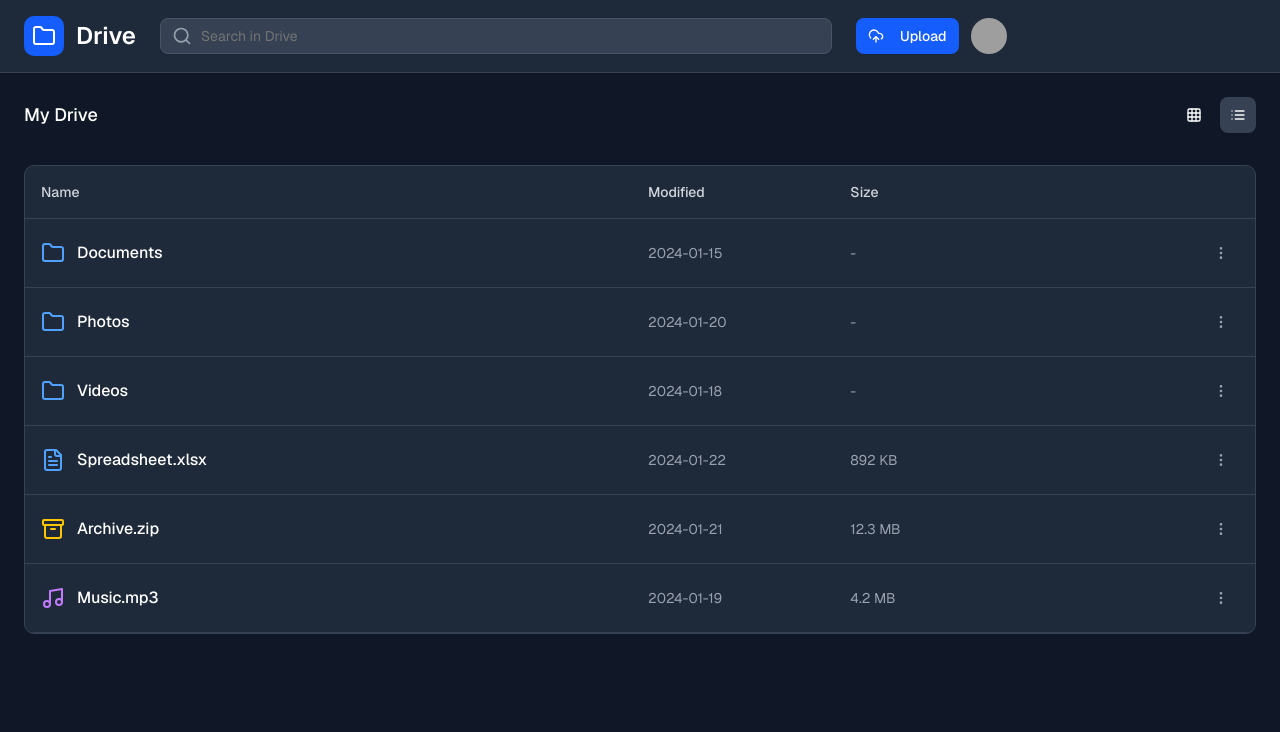
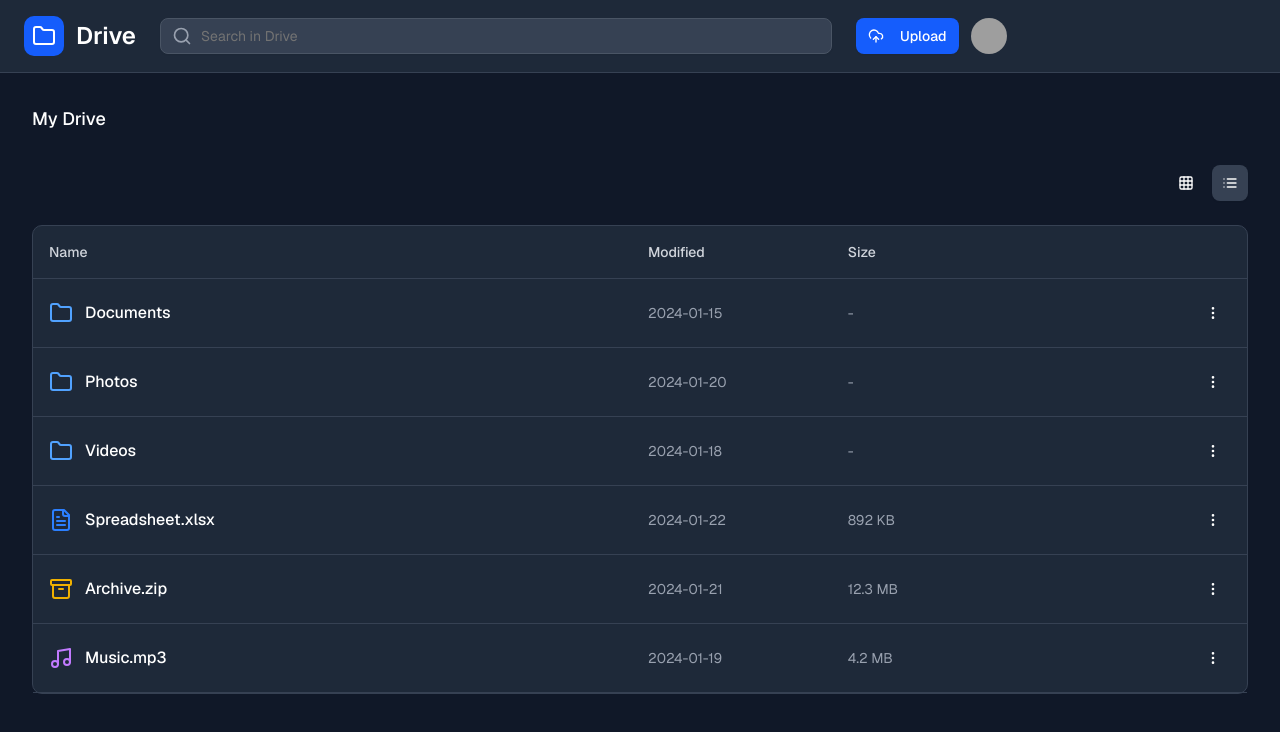
Before and after one commit to olamideakintayo/google-drive-app, a Next.js app: page / in a window 1280 px wide. Shown: the top 732 px of the page. Built offline with nearby package versions, Linux system fonts and the light colour scheme; grey boxes are pictures that could not be loaded.

Commit message:
build fix

```diff
--- a/google-drive-clone.tsx
+++ b/google-drive-clone.tsx
@@ -26,7 +26,7 @@ import {
   DropdownMenuTrigger,
 } from "~/components/ui/dropdown-menu"
 import {
-  Breadcrumb as BreadcrumbComponent,
+  Breadcrumb,
   BreadcrumbItem,
   BreadcrumbLink,
   BreadcrumbList,
@@ -35,45 +35,35 @@ import {
 } from "~/components/ui/breadcrumb"
 import { Badge } from "~/components/ui/badge"
 
-// Type definitions
-interface DriveItem {
+// Mock data structure
+interface FileItem {
   id: string
   name: string
-  type: "folder" | "file"
+  type: "file" | "folder"
   fileType?: string
   size?: string
   modified: string
   url?: string
-  items?: DriveItem[]
+  items?: FileItem[]
 }
 
-interface DriveData {
-  root: DriveItem
-}
-
-interface Breadcrumb {
-  id: string
-  name: string
-}
-
-// Mock data structure
-const mockData: DriveData = {
+const mockData: { root: FileItem } = {
   root: {
     id: "root",
     name: "My Drive",
-    type: "folder",
-    modified: "2024-01-22",
+    type: "folder" as const,
+    modified: "2024-01-01",
     items: [
       {
         id: "1",
         name: "Documents",
-        type: "folder",
+        type: "folder" as const,
         modified: "2024-01-15",
         items: [
           {
             id: "1-1",
             name: "Resume.pdf",
-            type: "file",
+            type: "file" as const,
             fileType: "pdf",
             size: "2.3 MB",
             modified: "2024-01-10",
@@ -82,7 +72,7 @@ const mockData: DriveData = {
           {
             id: "1-2",
             name: "Cover Letter.docx",
-            type: "file",
+            type: "file" as const,
             fileType: "document",
             size: "1.1 MB",
             modified: "2024-01-12",
@@ -91,7 +81,7 @@ const mockData: DriveData = {
           {
             id: "1-3",
             name: "Project Proposal.pdf",
-            type: "file",
+            type: "file" as const,
             fileType: "pdf",
             size: "5.2 MB",
             modified: "2024-01-15",
@@ -102,19 +92,19 @@ const mockData: DriveData = {
       {
         id: "2",
         name: "Photos",
-        type: "folder",
+        type: "folder" as const,
         modified: "2024-01-20",
         items: [
           {
             id: "2-1",
             name: "Vacation 2024",
-            type: "folder",
+            type: "folder" as const,
             modified: "2024-01-20",
             items: [
               {
                 id: "2-1-1",
                 name: "beach.jpg",
-                type: "file",
+                type: "file" as const,
                 fileType: "image",
                 size: "3.2 MB",
                 modified: "2024-01-18",
@@ -123,7 +113,7 @@ const mockData: DriveData = {
               {
                 id: "2-1-2",
                 name: "sunset.jpg",
-                type: "file",
+                type: "file" as const,
                 fileType: "image",
                 size: "2.8 MB",
                 modified: "2024-01-19",
@@ -134,7 +124,7 @@ const mockData: DriveData = {
           {
             id: "2-2",
             name: "profile.png",
-            type: "file",
+            type: "file" as const,
             fileType: "image",
             size: "1.5 MB",
             modified: "2024-01-20",
@@ -145,13 +135,13 @@ const mockData: DriveData = {
       {
         id: "3",
         name: "Videos",
-        type: "folder",
+        type: "folder" as const,
         modified: "2024-01-18",
         items: [
           {
             id: "3-1",
             name: "presentation.mp4",
-            type: "file",
+            type: "file" as const,
             fileType: "video",
             size: "45.2 MB",
             modified: "2024-01-18",
@@ -160,7 +150,7 @@ const mockData: DriveData = {
           {
             id: "3-2",
             name: "demo.mov",
-            type: "file",
+            type: "file" as const,
             fileType: "video",
             size: "23.1 MB",
             modified: "2024-01-17",
@@ -171,7 +161,7 @@ const mockData: DriveData = {
       {
         id: "4",
         name: "Spreadsheet.xlsx",
-        type: "file",
+        type: "file" as const,
         fileType: "document",
         size: "892 KB",
         modified: "2024-01-22",
@@ -180,7 +170,7 @@ const mockData: DriveData = {
       {
         id: "5",
         name: "Archive.zip",
-        type: "file",
+        type: "file" as const,
         fileType: "archive",
         size: "12.3 MB",
         modified: "2024-01-21",
@@ -189,7 +179,7 @@ const mockData: DriveData = {
       {
         id: "6",
         name: "Music.mp3",
-        type: "file",
+        type: "file" as const,
         fileType: "audio",
         size: "4.2 MB",
         modified: "2024-01-19",
@@ -208,17 +198,17 @@ const getFileIcon = (fileType: string) => {
     case "audio":
       return <Music className="w-6 h-6 text-purple-400" />
     case "pdf":
-      return <FileText className="w-6 h-6 text-red-400" />
+      return <FileText className="w-6 h-6 text-red-500" />
     case "document":
-      return <FileText className="w-6 h-6 text-blue-400" />
+      return <FileText className="w-6 h-6 text-blue-500" />
     case "archive":
-      return <Archive className="w-6 h-6 text-yellow-400" />
+      return <Archive className="w-6 h-6 text-yellow-500" />
     default:
       return <FileText className="w-6 h-6 text-gray-400" />
   }
 }
 
-const findItemById = (items: DriveItem[], id: string): DriveItem | null => {
+const findItemById = (items: FileItem[], id: string): FileItem | null => {
   for (const item of items) {
     if (item.id === id) return item
     if (item.items) {
@@ -229,27 +219,28 @@ const findItemById = (items: DriveItem[], id: string): DriveItem | null => {
   return null
 }
 
-const buildBreadcrumbs = (currentPath: string[], data: DriveData): Breadcrumb[] => {
-  const breadcrumbs: Breadcrumb[] = [{ id: "root", name: "My Drive" }]
+const buildBreadcrumbs = (currentPath: string[], data: { root: FileItem }) => {
+  const breadcrumbs = [{ id: "root", name: "My Drive" }]
   let current = data.root
 
   for (const pathId of currentPath) {
     if (pathId === "root") continue
     const foundItem = findItemById(current.items || [], pathId)
     if (foundItem) {
+      current = foundItem
       breadcrumbs.push({ id: foundItem.id, name: foundItem.name })
-      current = foundItem
     }
   }
+
   return breadcrumbs
 }
 
 export default function GoogleDriveClone() {
-  const [currentPath, setCurrentPath] = useState<string[]>(["root"])
+  const [currentPath, setCurrentPath] = useState(["root"])
   const [viewMode, setViewMode] = useState<"grid" | "list">("list")
   const [searchQuery, setSearchQuery] = useState("")
 
-  const getCurrentFolder = (): DriveItem => {
+  const getCurrentFolder = (): FileItem => {
     if (currentPath.length === 1 && currentPath[0] === "root") {
       return mockData.root
     }
@@ -257,8 +248,11 @@ export default function GoogleDriveClone() {
     let current = mockData.root
     for (let i = 1; i < currentPath.length; i++) {
       const foundItem = findItemById(current.items || [], currentPath[i])
-      if (!foundItem) return mockData.root
+      if (foundItem) {
         current = foundItem
+      } else {
+        return mockData.root
+      }
     }
     return current
   }
@@ -275,12 +269,12 @@ export default function GoogleDriveClone() {
   }
 
   const handleFileClick = (url: string) => {
-    // In a real app, this would open or download the file
+    if (url) {
       window.open(url, "_blank")
+    }
   }
 
   const handleUpload = () => {
-    // Mock upload functionality
     alert("Upload functionality would be implemented here!")
   }
 
@@ -298,6 +292,7 @@ export default function GoogleDriveClone() {
             </div>
             <span className="text-2xl font-semibold text-white">Drive</span>
           </div>
+
           <div className="flex-1 max-w-2xl">
             <div className="relative">
               <Search className="absolute left-3 top-1/2 transform -translate-y-1/2 text-gray-400 w-5 h-5" />
@@ -309,13 +304,14 @@ export default function GoogleDriveClone() {
               />
             </div>
           </div>
+
           <div className="flex items-center gap-3">
             <Button onClick={handleUpload} className="bg-blue-600 hover:bg-blue-700 text-white">
               <CloudUpload className="w-4 h-4 mr-2" />
               Upload
             </Button>
             <Avatar className="w-9 h-9">
-              <AvatarImage src="/placeholder.svg?height=36&width=36" />
+              <AvatarImage src="/placeholder-user.jpg" />
               <AvatarFallback className="bg-gray-600 text-white">JD</AvatarFallback>
             </Avatar>
           </div>
@@ -323,12 +319,11 @@ export default function GoogleDriveClone() {
       </header>
 
       {/* Main Content */}
-      <main className="p-6">
-        {/* Breadcrumbs and Toolbar */}
-        <div className="flex items-center justify-between mb-8">
-          <div className="flex-1">
-            <BreadcrumbComponent>
-              <BreadcrumbList>
+      <main className="p-8">
+        {/* Breadcrumbs */}
+        <div className="mb-8">
+          <Breadcrumb>
+            <BreadcrumbList className="text-lg">
               {breadcrumbs.map((crumb, index) => (
                 <React.Fragment key={crumb.id}>
                   <BreadcrumbItem>
@@ -351,14 +346,17 @@ export default function GoogleDriveClone() {
                 </React.Fragment>
               ))}
             </BreadcrumbList>
-            </BreadcrumbComponent>
+          </Breadcrumb>
         </div>
+
+        {/* Toolbar */}
+        <div className="flex items-center justify-end mb-6">
           <div className="flex items-center gap-2">
             <Button
               variant={viewMode === "grid" ? "default" : "ghost"}
               size="icon"
               onClick={() => setViewMode("grid")}
-              className={viewMode === "grid" ? "bg-gray-700" : "hover:bg-gray-700"}
+              className={viewMode === "grid" ? "bg-gray-700" : "hover:bg-gray-800"}
             >
               <Grid3X3 className="w-4 h-4" />
             </Button>
@@ -366,7 +364,7 @@ export default function GoogleDriveClone() {
               variant={viewMode === "list" ? "default" : "ghost"}
               size="icon"
               onClick={() => setViewMode("list")}
-              className={viewMode === "list" ? "bg-gray-700" : "hover:bg-gray-700"}
+              className={viewMode === "list" ? "bg-gray-700" : "hover:bg-gray-800"}
             >
               <List className="w-4 h-4" />
             </Button>
@@ -383,7 +381,7 @@ export default function GoogleDriveClone() {
                 onClick={() => {
                   if (item.type === "folder") {
                     handleFolderClick(item.id)
-                  } else if (item.url) {
+                  } else if (item.type === "file" && item.url) {
                     handleFileClick(item.url)
                   }
                 }}
@@ -394,7 +392,7 @@ export default function GoogleDriveClone() {
                       <Folder className="w-12 h-12 text-blue-400" />
                     ) : (
                       <div className="w-12 h-12 flex items-center justify-center">
-                        {getFileIcon(item.fileType || "")}
+                        {getFileIcon(item.fileType || "file")}
                       </div>
                     )}
                   </div>
@@ -410,11 +408,11 @@ export default function GoogleDriveClone() {
             ))}
           </div>
         ) : (
-          <div className="bg-gray-800 rounded-lg border border-gray-700 overflow-hidden">
-            <div className="grid grid-cols-12 gap-4 p-4 border-b border-gray-700 bg-gray-750 text-sm font-medium text-gray-300">
-              <div className="col-span-6">Name</div>
-              <div className="col-span-2">Modified</div>
-              <div className="col-span-2">Size</div>
+          <div className="bg-gray-800 rounded-lg border border-gray-700">
+            <div className="grid grid-cols-12 gap-4 p-4 border-b border-gray-700 bg-gray-750">
+              <div className="col-span-6 text-sm font-medium text-gray-300">Name</div>
+              <div className="col-span-2 text-sm font-medium text-gray-300">Modified</div>
+              <div className="col-span-2 text-sm font-medium text-gray-300">Size</div>
               <div className="col-span-2"></div>
             </div>
             {filteredItems.map((item) => (
@@ -424,7 +422,7 @@ export default function GoogleDriveClone() {
                 onClick={() => {
                   if (item.type === "folder") {
                     handleFolderClick(item.id)
-                  } else if (item.url) {
+                  } else if (item.type === "file" && item.url) {
                     handleFileClick(item.url)
                   }
                 }}
@@ -433,7 +431,7 @@ export default function GoogleDriveClone() {
                   {item.type === "folder" ? (
                     <Folder className="w-6 h-6 text-blue-400" />
                   ) : (
-                    getFileIcon(item.fileType || "")
+                    getFileIcon(item.fileType || "file")
                   )}
                   <span className="font-medium text-white">{item.name}</span>
                 </div>
@@ -445,16 +443,16 @@ export default function GoogleDriveClone() {
                       <Button
                         variant="ghost"
                         size="icon"
+                        className="hover:bg-gray-600"
                         onClick={(e) => e.stopPropagation()}
-                        className="hover:bg-gray-600"
                       >
-                        <MoreVertical className="w-4 h-4 text-gray-400" />
+                        <MoreVertical className="w-4 h-4" />
                       </Button>
                     </DropdownMenuTrigger>
                     <DropdownMenuContent align="end" className="bg-gray-800 border-gray-700">
-                      <DropdownMenuItem className="text-gray-300 hover:bg-gray-700">Share</DropdownMenuItem>
-                      <DropdownMenuItem className="text-gray-300 hover:bg-gray-700">Download</DropdownMenuItem>
-                      <DropdownMenuItem className="text-gray-300 hover:bg-gray-700">Rename</DropdownMenuItem>
+                      <DropdownMenuItem className="text-white hover:bg-gray-700">Share</DropdownMenuItem>
+                      <DropdownMenuItem className="text-white hover:bg-gray-700">Download</DropdownMenuItem>
+                      <DropdownMenuItem className="text-white hover:bg-gray-700">Rename</DropdownMenuItem>
                       <DropdownMenuSeparator className="bg-gray-700" />
                       <DropdownMenuItem className="text-red-400 hover:bg-gray-700">Delete</DropdownMenuItem>
                     </DropdownMenuContent>
```
Lines whose indentation alone changed are shown as unchanged.
